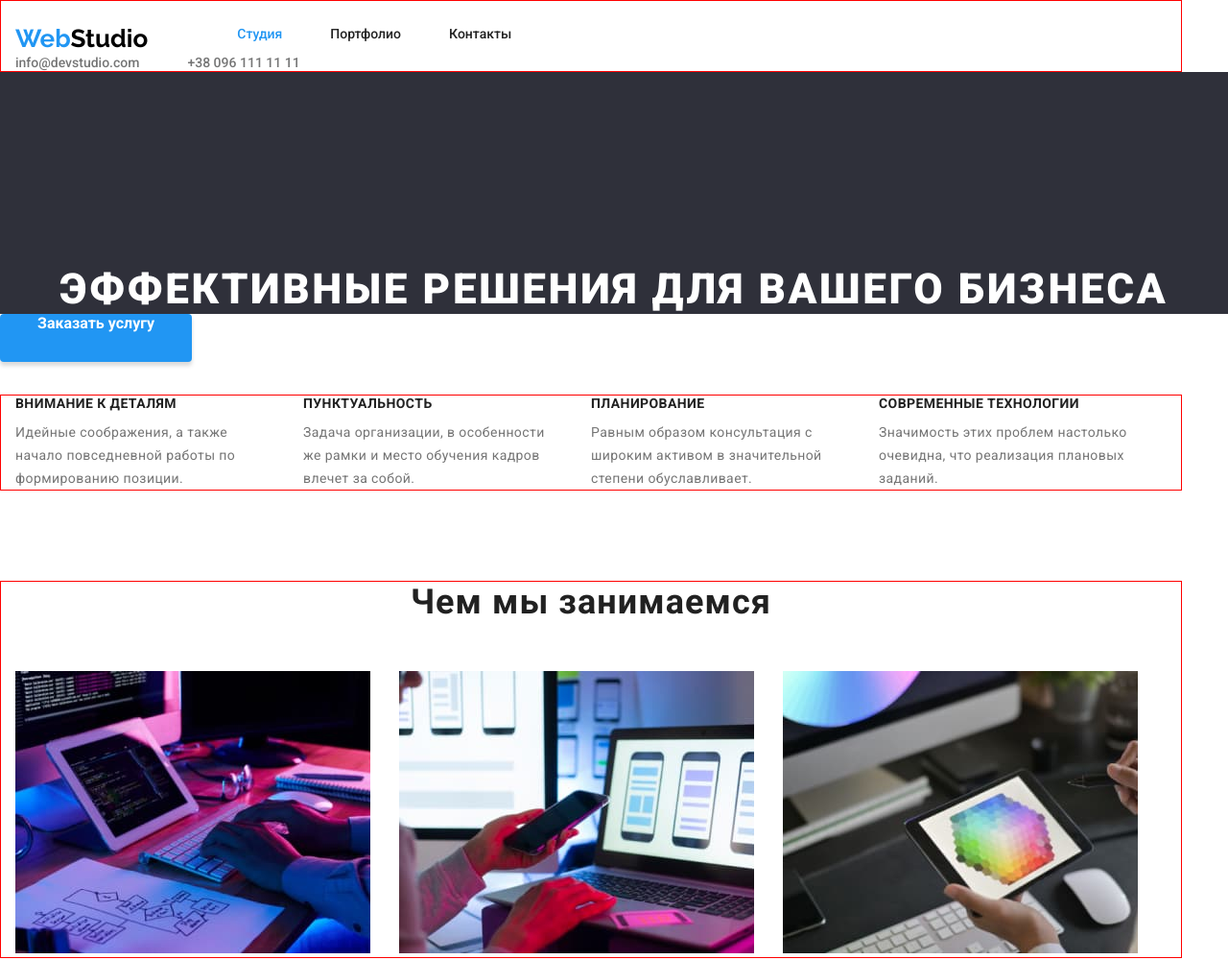
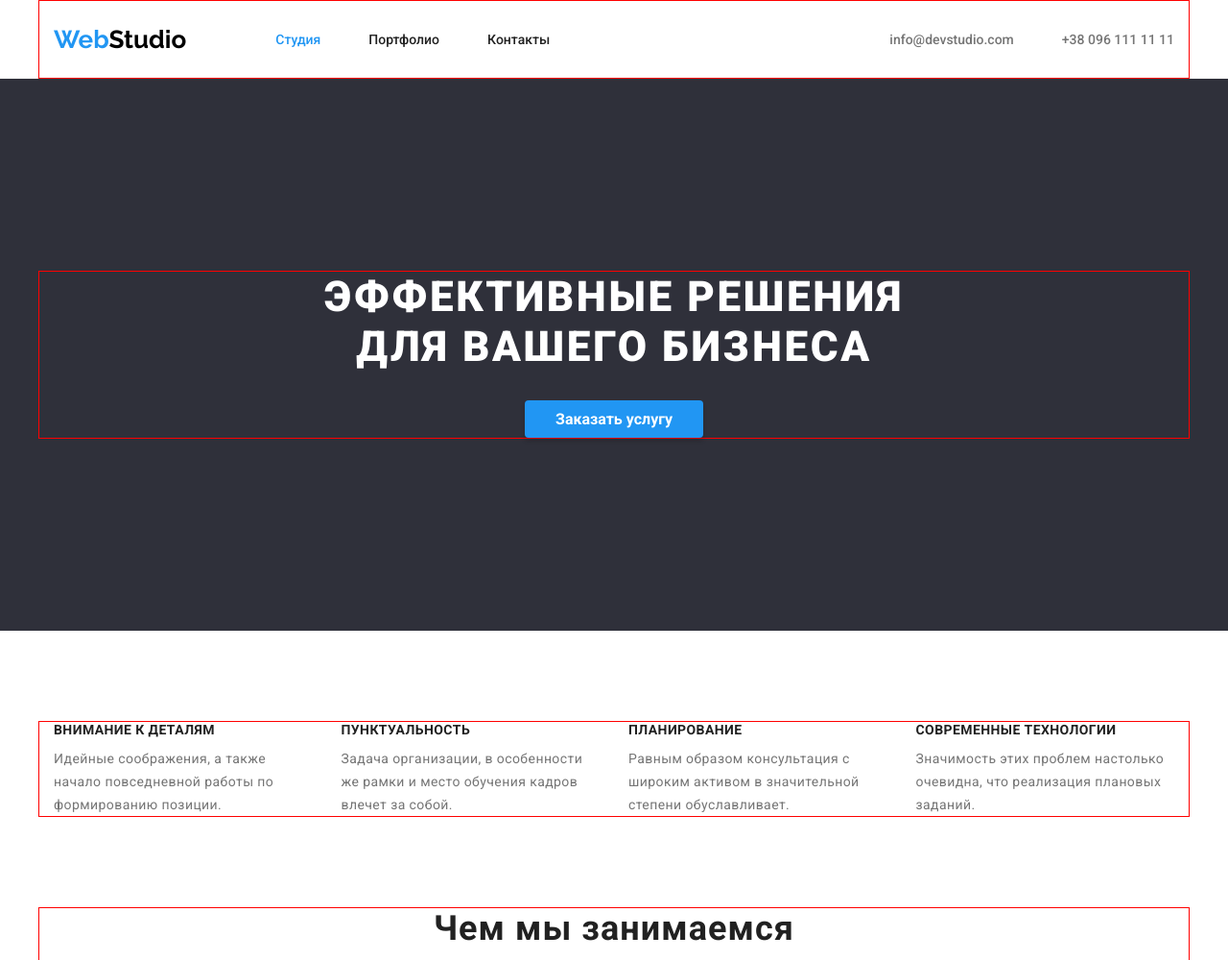
Before and after one commit to Roman-Koval/goit-markup-hw-03, a plain HTML site: page index.html in a window 1280 px wide. Shown: the top 1000 px of the page at 96% size. Drawn offline with Linux system fonts and the light colour scheme.

Commit message:
my three commit

```diff
--- a/css/portfolio.css
+++ b/css/portfolio.css
@@ -13,18 +13,26 @@
 *{
     margin: 0;
     padding: 0;
+    box-sizing: border-box;
 }
 
 ul {
     list-style: none;
+    margin: 0;
+    padding: 0;
 }
 
+img {
+    max-width: 100%;
+    display: block;
+}
 a {
     text-decoration: none;
   }
 
 li {
     text-decoration: none;
+    margin: 0;
   }
 
 body {
@@ -35,10 +43,15 @@ body {
     width: 1200px;
     padding: 0 15px;
     border: 1px solid red;
+    margin: 0 auto;
+
 }
 
 /*HEDER*/
-
+.header .container {
+    display: flex;
+    align-items: center;
+}
 .header-nav,
 .nav-list,
 .contacts-list {
@@ -46,14 +59,22 @@ body {
 }
 
 .header-nav {
-
-    padding-top: 24px;
-
+    align-items: center;
 }
 
 .nav-list {
     margin-left: 93px;
-    margin: 32px;
+}
+
+.nav-list a,
+.contacts-list a{
+    display: block;
+    padding: 32px 0;
+}
+
+.contacts-list {
+    margin-left: auto;
+    margin-right: 0;
 }
 
 .nav-list li:not(:last-child) {
@@ -90,7 +111,6 @@ body {
 
 .isActive .nav-link {
     color: var(--blue-text);
-
 }
 
 .nav-link {
@@ -98,6 +118,7 @@ body {
     font-weight: 500;
     font-size: 14px;
     color: var(--graphite-text);
+    padding: 32px 0;
 }
 
 .nav-link:hover {
@@ -114,6 +135,10 @@ body {
     color: var(--grey-text);
 }
 
+.contacts-list {
+    display: flex;
+}
+
 .contacts:hover {
     font-style: normal;
     font-weight: 500;
@@ -121,160 +146,152 @@ body {
     color: var(--blue-text);
 }
 
-/* HERO*/
+/*MAIN*/
+h2 {
+    display: none;
+}
 
-.order {
+.container .btn {
+    display: flex;
+    width: 100%;
+}
+
+.btn {
+    display: flex;
+    margin-bottom: 50px;
+    justify-content: center;
+}
+
+.btn button:not(:last-child) {
+    margin-right: 8px;
+}
+
+.button {
+    font-family: inherit;
     font-style: normal;
-    font-weight: bold;
+    font-weight: 500;
     font-size: 16px;
-    color: var(--white-text);
-    text-align: center;
-    position: absolute;
-    width: 200px;
-    height: 50px;
+    color: #212121;
+    background: #F5F4FA;
+    border-radius: 4px;
+    padding: 6px 22px;
+}
+
+.button:hover {
+    font-family: inherit;
+    font-style: normal;
+    font-weight: 500;
+    font-size: 16px;
+    color: #FFFFFF;
     background: #2196F3;
-    box-shadow: 0px 4px 4px rgba(0, 0, 0, 0.15);
     border-radius: 4px;
 }
 
-.hero {
-    background: #2F303A;
-}
-h1 {
-    text-transform: uppercase;
-    font-style: normal;
-    font-weight: 900;
-    font-size: 44px;
-    color: var(--white-text);
-    padding-top: 200px;
-    padding-bottom: 280px;
-    width: 696px;
-    text-align: center;
-    letter-spacing: 0.06em;
-    padding-left: 237px;
-}
-
-/*ADVANTAGES*/
-.advantages {
-    margin-top: 84px;
-    margin-bottom: 94px;
-}
-
-.advantages-list {
-    display: flex;
-}
-
-.advantages-li {
-    width: 270px;
-}
-
-.advantages-list li:not(:last-child) {
-    margin-right: 30px;
-}
-.advantages-title {
-    text-transform: uppercase;
-    font-style: normal;
-    font-weight: bold;
-    font-size: 14px;
-    color: var(--graphite-text);
-    padding-bottom: 10px;
-}
-
-.description {
-    font-family: Roboto;
-    font-style: normal;
-    font-weight: normal;
-    font-size: 14px;
-    line-height: 1.71;
-    color: var(--grey-text);
-    letter-spacing: 0.03em;
-}
-
-/*MAKE*/
-
-.make-title {
-    font-family: Roboto;
-    font-style: normal;
-    font-weight: bold;
-    font-size: 36px;
-    text-align: center;
-    color: #212121;
-    padding-bottom: 50px;
-}
-
-.make-list {
-    display: flex;
-}
-
-.make-list li:not(:last-child) {
-    margin-right: 30px;
-}
-
-/*TEAM*/
-
-.team-container {
-    background: #F5F4FA;
-    margin-top: 94px;
-}
-
-.team-title {
-    font-style: normal;
-    font-weight: bold;
-    font-size: 36px;
-    color: var(--graphite-text);
-    padding-top: 94px;
-    padding-bottom: 50px;
-    text-align: center;
-}
-
-.team-box {
-    background: #FFFFFF;
-    box-shadow: 0px 1px 3px rgba(0, 0, 0, 0.12), 0px 1px 1px rgba(0, 0, 0, 0.14), 0px 2px 1px rgba(0, 0, 0, 0.2);
-    border-radius: 0px 0px 4px 4px;
-}
-
-.team {
-    display: flex;
-    padding-bottom: 94px;
-}
-
-.team li:not(:last-child) {
-    margin-right: 30px;
-}
-
-.name {
+.button:active {
+    font-family: inherit;
     font-style: normal;
     font-weight: 500;
     font-size: 16px;
-    color: var(--graphite-text);
-    text-align: center;
-    padding-top: 30px;
-    padding-bottom: 10px;
+    color: #FFFFFF;
+    background: #2196F3;
+    box-shadow: 0px 3px 1px rgba(0, 0, 0, 0.1), 0px 1px 2px rgba(0, 0, 0, 0.08), 0px 2px 2px rgba(0, 0, 0, 0.12);
+    border-radius: 4px;
 }
 
-.specialty {
+button,button:active,button:focus {
+    outline: none;
+    border: none;
+}
+
+.button:focus {
+    color: #FFFFFF;
+}
+
+button:focus {
+    background: #2196F3;
+}
+
+h3 {
+    font-style: normal;
+    font-weight: bold;
+    font-size: 18px;
+    color: #212121;
+    line-height: 2;
+    letter-spacing: 0.06em;
+    margin-top: 20px;
+    margin-bottom: 4px;
+    text-align: left;
+    padding-left: 24px;
+}
+
+.working {
+    display:inline-block
+
+}
+
+.working li {
+    float:left;
+}
+
+.working li:nth-child(3n + 2) {
+    margin-left: 26px;
+}
+
+.working li:nth-child(3n + 2) {
+    margin-right: 26px;
+}
+
+.working li:nth-child(4) {
+    margin-top: 30px;
+    margin-bottom: 30px;
+}
+
+.working li:nth-child(5) {
+    margin-top: 30px;
+    margin-bottom: 30px;
+}
+
+.working li:nth-child(6) {
+    margin-top: 30px;
+    margin-bottom: 30px;
+}
+
+/* .container .working:nth-child(1)
+ li:nth-child(1) {
+    margin-bottom: 30px;
+} */
+.work-card {
+    background: #FFFFFF;
+    border: 1px solid #EEEEEE;
+    box-sizing: border-box;
+}
+.work-description {
     font-style: normal;
     font-weight: normal;
     font-size: 16px;
-    color: var(--grey-text);
-    text-align: center;
-    padding-bottom: 30px;
+    color: #757575;
+    line-height: 1.87;
+    letter-spacing: 0.03em;
+    text-align: left;
+    padding-left: 24px;
+    padding-bottom: 20px;
+}
+
+main {
+    padding: 94px 0;
 }
 
 
+/*FOOTER*/
+footer {
+    padding: 60px 0;
 
-/*FOOTER*/
-.footer {
-    width: 1200px;
-    padding: 60px 15px;
     border: 1px solid red;
     display: flex;
     flex-direction: column;
+    background: var(--back-gray);
 }
 
-footer {
-    background: var(--back-gray);
-}
 
 .logo-footer {
     font-family: Raleway;
@@ -283,13 +300,15 @@ footer {
     font-size: 26px;
     color: var(--white-text);
 
-    padding-bottom: 20px;
+
 }
 .adress {
     font-style: normal;
     font-weight: normal;
     font-size: 14px;
     color: var(--white-text);
+    padding-top: 20px;
+
 }
 
 .footer-contacts {
--- a/css/style.css
+++ b/css/style.css
@@ -13,6 +13,7 @@
 *{
     margin: 0;
     padding: 0;
+    box-sizing: border-box;
 }
 
 ul {
@@ -21,6 +22,10 @@ ul {
     padding: 0;
 }
 
+img {
+    max-width: 100%;
+    display: block;
+}
 a {
     text-decoration: none;
   }
@@ -38,10 +43,15 @@ body {
     width: 1200px;
     padding: 0 15px;
     border: 1px solid red;
+    margin: 0 auto;
+
 }
 
 /*HEDER*/
-
+.header .container {
+    display: flex;
+    align-items: center;
+}
 .header-nav,
 .nav-list,
 .contacts-list {
@@ -49,15 +59,22 @@ body {
 }
 
 .header-nav {
-
-    padding-top: 24px;
-
+    align-items: center;
 }
-
 
 .nav-list {
     margin-left: 93px;
+}
 
+.nav-list a,
+.contacts-list a{
+    display: block;
+    padding: 32px 0;
+}
+
+.contacts-list {
+    margin-left: auto;
+    margin-right: 0;
 }
 
 .nav-list li:not(:last-child) {
@@ -132,10 +149,6 @@ display: flex;
 
 /* HERO*/
 
-
-.container-hero { display: table-cell; vertical-align: middle; }
-
-
 h1 {
     text-transform: uppercase;
     font-style: normal;
@@ -144,7 +157,7 @@ h1 {
     color: var(--white-text);
     text-align: center;
     letter-spacing: 0.06em;
-    padding-top: 200px;
+    margin-bottom: 30px;
 
 }
 
@@ -154,26 +167,27 @@ h1 {
     font-size: 16px;
     color: var(--white-text);
     text-align: center;
-    position: absolute;
-    width: 200px;
-    height: 50px;
     background: #2196F3;
     box-shadow: 0px 4px 4px rgba(0, 0, 0, 0.15);
     border-radius: 4px;
-    vertical-align:middle;
-    margin-bottom: 200px;
+    padding: 10px 32px;
+    justify-content: center;
+    display: inline-block;
+    align-items: center;
+
 }
 
 .hero {
-    display: table;
-    width:100%;
     background: #2F303A;
+    text-align: center;
+    padding-top: 200px;
+    padding-bottom: 200px;
 }
 
 
 /*ADVANTAGES*/
 .advantages {
-    margin-top: 84px;
+    margin-top: 94px;
     margin-bottom: 94px;
 }
 
@@ -289,9 +303,9 @@ h1 {
 
 
 /*FOOTER*/
-.footer {
-    width: 1200px;
-    padding: 60px 15px;
+footer {
+    padding: 60px 0;
+
     border: 1px solid red;
     display: flex;
     flex-direction: column;
@@ -306,13 +320,15 @@ h1 {
     font-size: 26px;
     color: var(--white-text);
 
-    padding-bottom: 20px;
+
 }
 .adress {
     font-style: normal;
     font-weight: normal;
     font-size: 14px;
     color: var(--white-text);
+    padding-top: 20px;
+
 }
 
 .footer-contacts {
--- a/index.html
+++ b/index.html
@@ -30,8 +30,8 @@
 
     <main>
     <section class="hero">
-        <div class="container-hero">
-            <h1>Эффективные решения для вашего бизнеса</h1>
+        <div class="container">
+            <h1>Эффективные решения<br/> для вашего бизнеса</h1>
             <a class="order" href="#">Заказать услугу</a>
         </div>
     </section>
@@ -96,7 +96,7 @@
     </section>
     </main>
     <footer>
-        <div class="footer">
+        <div class="container">
             <a class="logo-footer" href="./index.html"><span class="logo-blue">Web</span>Studio</a>
             <address>
                 <p class="adress">г. Киев, пр-т Леси Украинки, 26</p>
```
Also changed, not shown: portfolio.html (+3 -7 lines).
